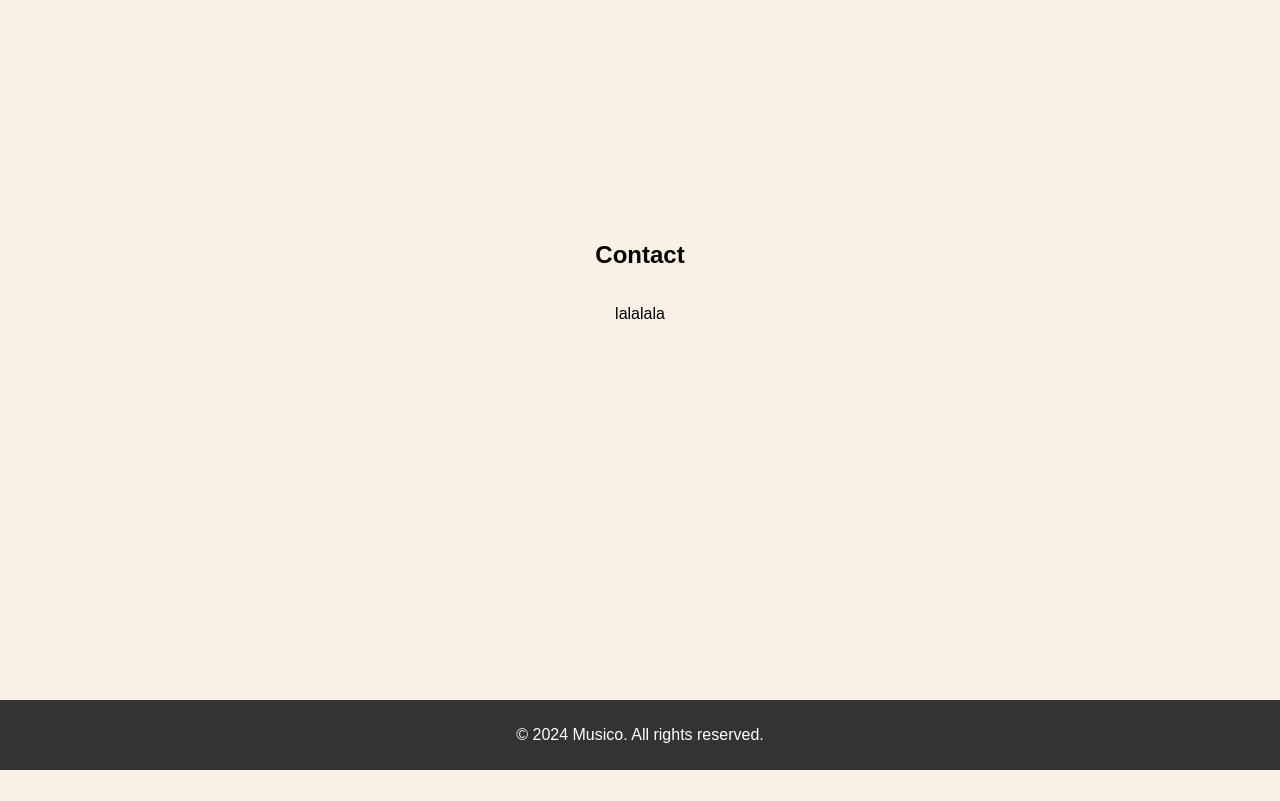
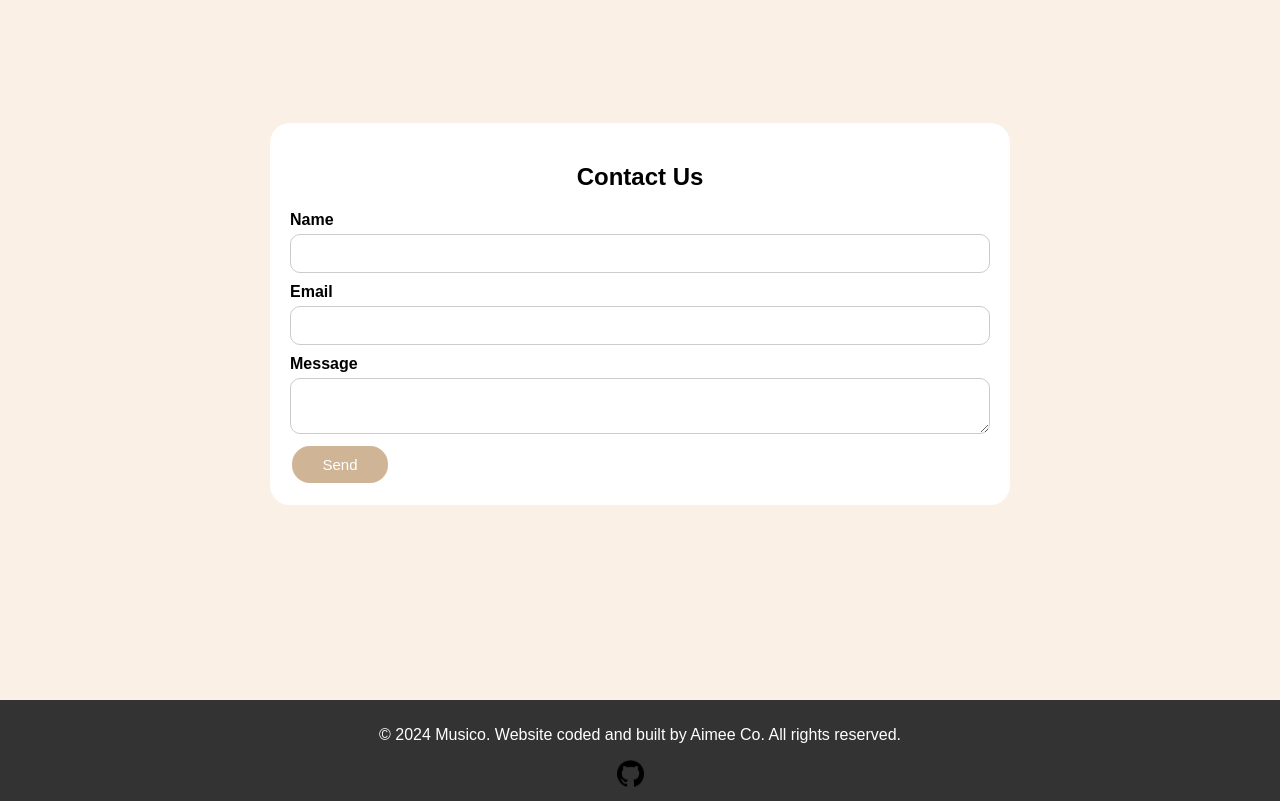
Before and after one commit to musicoduets/musicoduets.github.io, a React (Create React App) app in the folder musico_app/: page / in a window 1280 px wide. Shown: the part 3500-4301 px from the top of the page. Before the commit the page ends 4270 px from the top, so only its background shows below. Built offline with nearby package versions, Linux system fonts and the light colour scheme.

Commit message:
add email service

```diff
--- a/musico_app/package.json
+++ b/musico_app/package.json
@@ -3,13 +3,15 @@
   "version": "0.1.0",
   "private": true,
   "dependencies": {
+    "@emailjs/browser": "^4.4.1",
     "@testing-library/jest-dom": "^5.17.0",
     "@testing-library/react": "^13.4.0",
     "@testing-library/user-event": "^13.5.0",
+    "emailjs-com": "^3.2.0",
     "react": "^18.3.1",
     "react-dom": "^18.3.1",
     "react-router-dom": "^6.26.0",
-    "react-scripts": "5.0.1",
+    "react-scripts": "^5.0.1",
     "web-vitals": "^2.1.4"
   },
   "scripts": {
--- /dev/null
+++ b/musico_app/src/components/Contact.js
@@ -0,0 +1,42 @@
+import React, { useRef } from "react";
+import emailjs from "@emailjs/browser";
+import "../styles/contact.css";
+
+function Contact() {
+    const form = useRef();
+
+    const sendEmail = (e) => {
+        e.preventDefault();
+
+        emailjs.sendForm('service_u4wn8qd', 'template_50cuuao', form.current, {
+            publicKey: 'ZfsTjb0jekW8mR8wM'
+        })
+        .then(
+            () => {
+                console.log("successs");
+            },
+            (error) => {
+                console.log('failed', error.text);
+            },
+        );
+    };
+
+    return (
+        <div className="contact-form">
+          <h2>Contact Us</h2>
+          <form ref={form} onSubmit={sendEmail}>
+            <label>Name</label>
+            <input type="text" name="user_name" required />
+            <label>Email</label>
+            <input type="email" name="user_email" required />
+            <label>Message</label>
+            <textarea name="message" required />
+            <div className="button-container">
+                <button type="submit">Send </button>
+            </div>
+          </form>
+        </div>
+      );
+};
+
+export default Contact;
--- a/musico_app/src/components/Home.js
+++ b/musico_app/src/components/Home.js
@@ -1,5 +1,7 @@
 import React from "react";
+import github from "../images/github.png";
 import "../styles/home.css";
+import Contact from "./Contact";
 
 function Home() {
     return (
@@ -35,14 +37,20 @@
             </section>
             <section id="contact">
                 <h2>
-                    Contact
+                    Leave us a message! We reply within 24 hours.
                 </h2>
-                <p>
-                    lalalala
-                </p>
+                <Contact />
             </section>
             <footer>
-                <p>&copy; 2024 Musico. All rights reserved.</p>
+                <p>&copy; 2024 Musico. Website coded and built by Aimee Co. All rights reserved.</p>
+                <a
+                href="https://github.com/P-Newspaper/p-Newspaper"
+                target="_blank"
+                rel="noopener noreferrer"
+                className="github"
+                >
+                    <img src={github} alt="Github" />
+                </a>
             </footer>
         </div>
     );
--- /dev/null
+++ b/musico_app/src/styles/contact.css
@@ -0,0 +1,64 @@
+.contact-form {
+    display: flex;
+    flex-direction: column;
+    align-items: center;
+    justify-content: center;
+    padding: 20px;
+    background-color: white;
+    border-radius: 20px;
+    width: 60%;
+    max-width: 700px;
+    margin: auto;
+    font-family: 'Poppins', sans-serif;
+}
+
+.contact-form h2 {
+    margin-bottom: 20px;
+}
+
+.contact-form form {
+    display: flex;
+    flex-direction: column;
+    width: 100%;
+}
+
+.contact-form label {
+    margin-bottom: 5px;
+    font-weight: bold;
+}
+
+.contact-form input, .contact-form textarea {
+    margin-bottom: 10px;
+    padding: 10px;
+    border: 1px solid #ccc;
+    border-radius: 10px;
+    font-size: 15px;
+}
+
+.contact-form button-container {
+    display:flex;
+    justify-content: flex-end;
+    width: 100%;
+    margin-top: 10px;
+}
+
+.contact-form button {
+    border: 1px solid white;
+    background: #CFB595;
+    padding: 10px;
+    border-radius: 20px;
+    width: 100px;
+    color: white;
+    transition: background 0.5s ease;
+    display: flex;
+    justify-content: center;
+    align-items: center;
+    font-family: 'Poppins', sans-serif;
+    font-size: 15px;
+    text-decoration: none;
+    border-width: 2px;
+}
+
+.contact-form button:hover {
+    background: #a17f55;
+}
--- a/musico_app/src/styles/home.css
+++ b/musico_app/src/styles/home.css
@@ -42,3 +42,15 @@
     padding: 10px 0;
     position: relative;
 }
+
+.github img {
+    width: 27px;
+    height: 27px;
+    margin-right: 20px;
+}
+
+.github :hover {
+    color: #fff;
+    border-radius: 5px;
+    transform: scale(1.1);
+}
```
Also changed, not shown: 1 other file (tests, documents, lock files or other folders).
